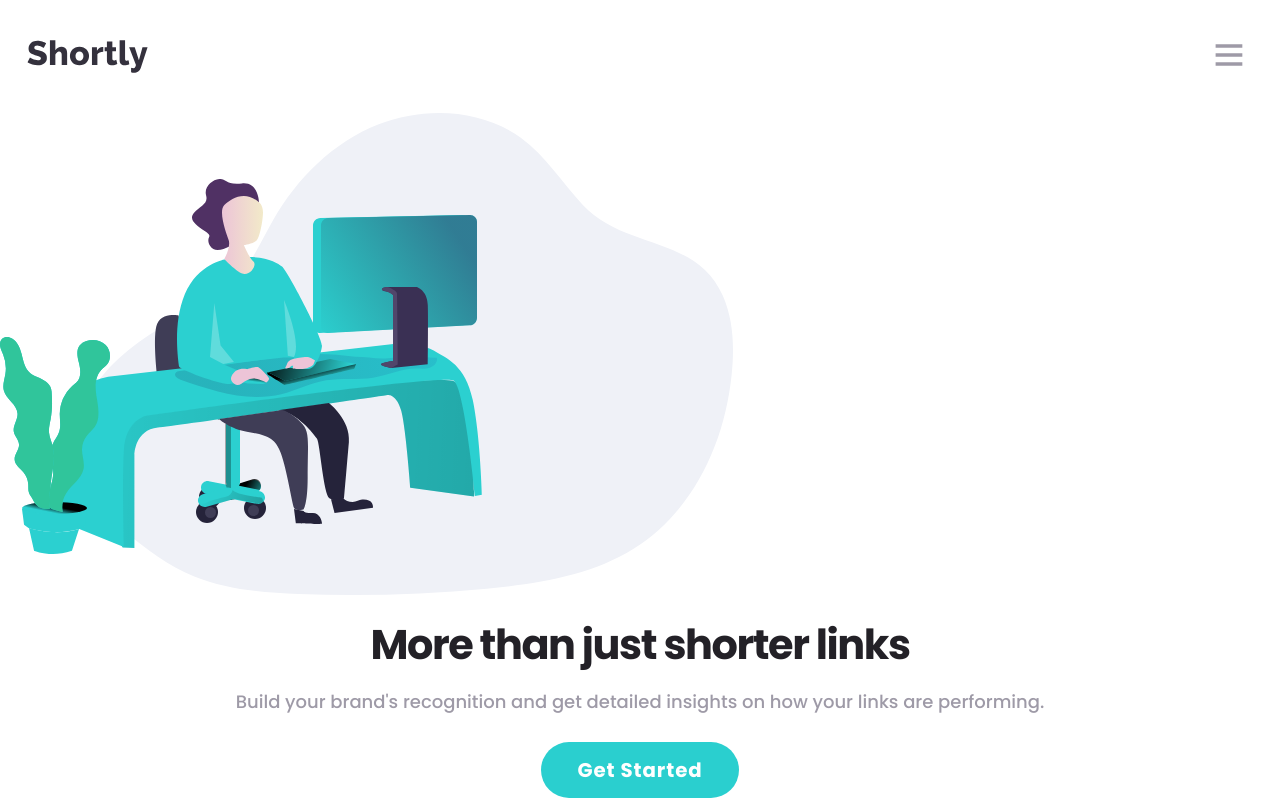
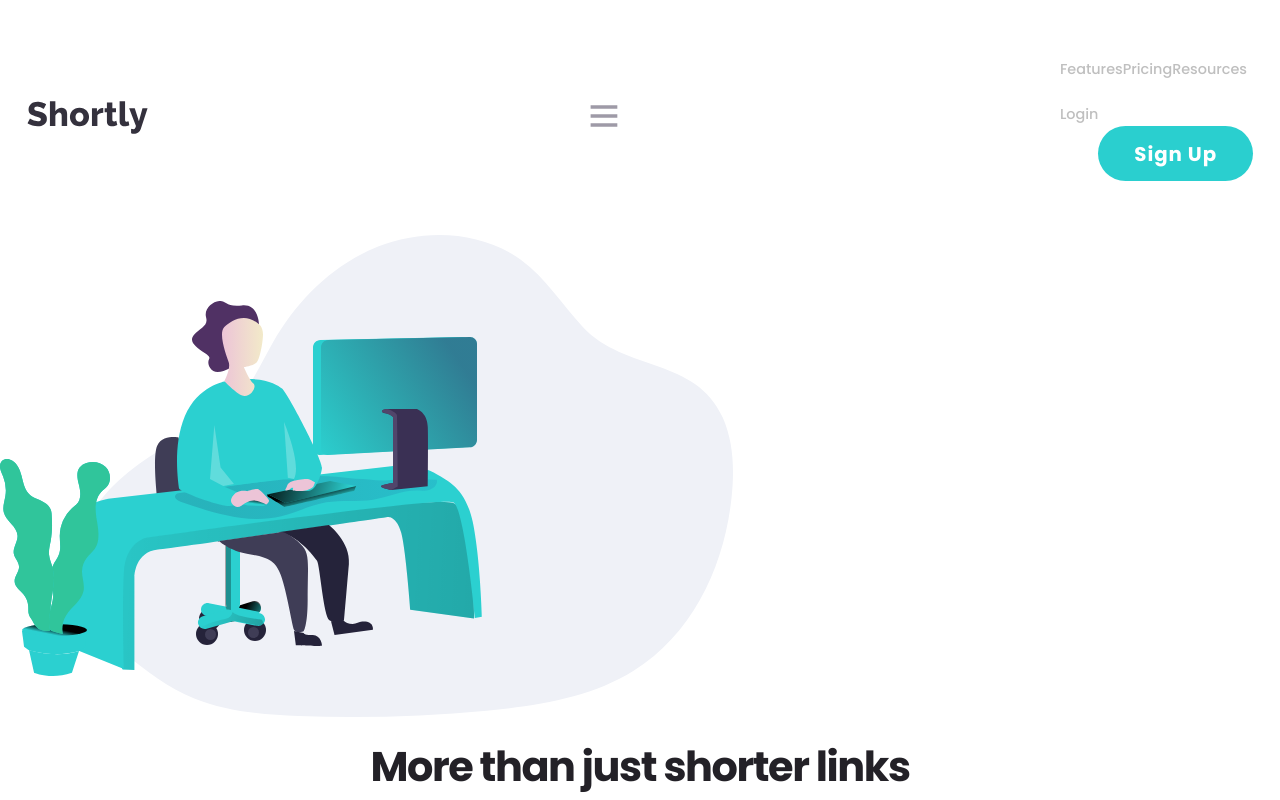
Before and after one commit to hannah-ganne/url-shortening, a React (Create React App) app: page / in a window 1280 px wide. Shown: the top 800 px of the page. Built offline with nearby package versions, Linux system fonts and the light colour scheme.

Commit message:
add a desktop nav bar

```diff
--- a/src/components/Header.tsx
+++ b/src/components/Header.tsx
@@ -3,6 +3,9 @@ import hamburger from '../assets/hamburger.svg'
 import { HeaderContainer } from '../styles/Header'
 import Dropdown from './Dropdown'
 import { useState } from 'react'
+import { Nav, Ul } from '../styles/GlobalStyle'
+import ListItem from './ListItem'
+import Button from './Button'
 
 export default function Header() {
     const [open, setOpen] = useState(false)
@@ -10,10 +13,21 @@ export default function Header() {
     return (
         <HeaderContainer>
             <img src={logo} alt="logo of Shortly"></img>
-            <button onClick={() => setOpen(prev => !prev)}>
+            <button className="hamburger" onClick={() => setOpen(prev => !prev)}>
                 <img src={hamburger}></img>
             </button>
             <Dropdown isOpen={open} />
+            <Nav className="desktop-nav">
+                <Ul direction="row">
+                    <ListItem link="#" label="Features" />
+                    <ListItem link="#" label="Pricing" />
+                    <ListItem link="#" label="Resources" />
+                </Ul>
+                <Ul direction="row">
+                    <ListItem link="#" label="Login" />
+                    <ListItem label={<Button label="Sign Up" shape="round" />} />
+                </Ul>
+            </Nav>
         </HeaderContainer>
     )
 }
```
